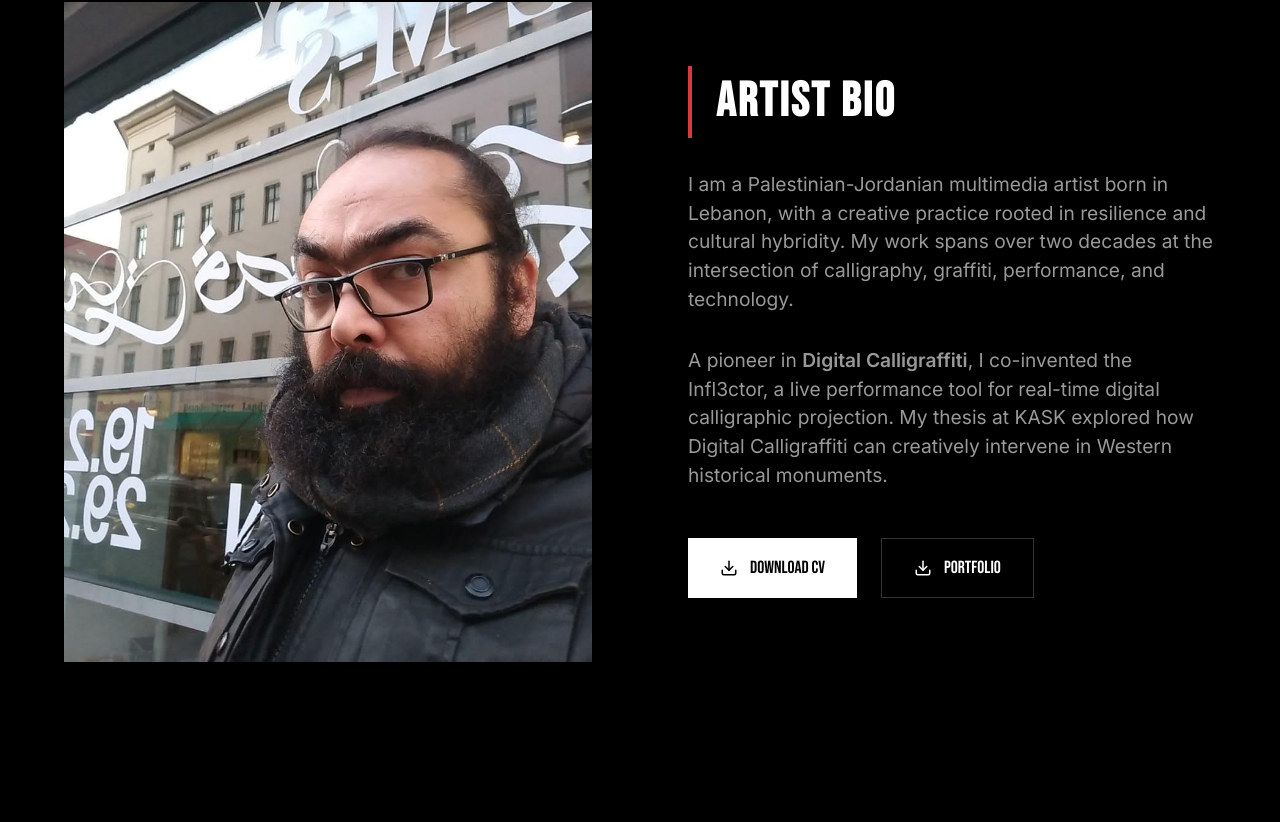
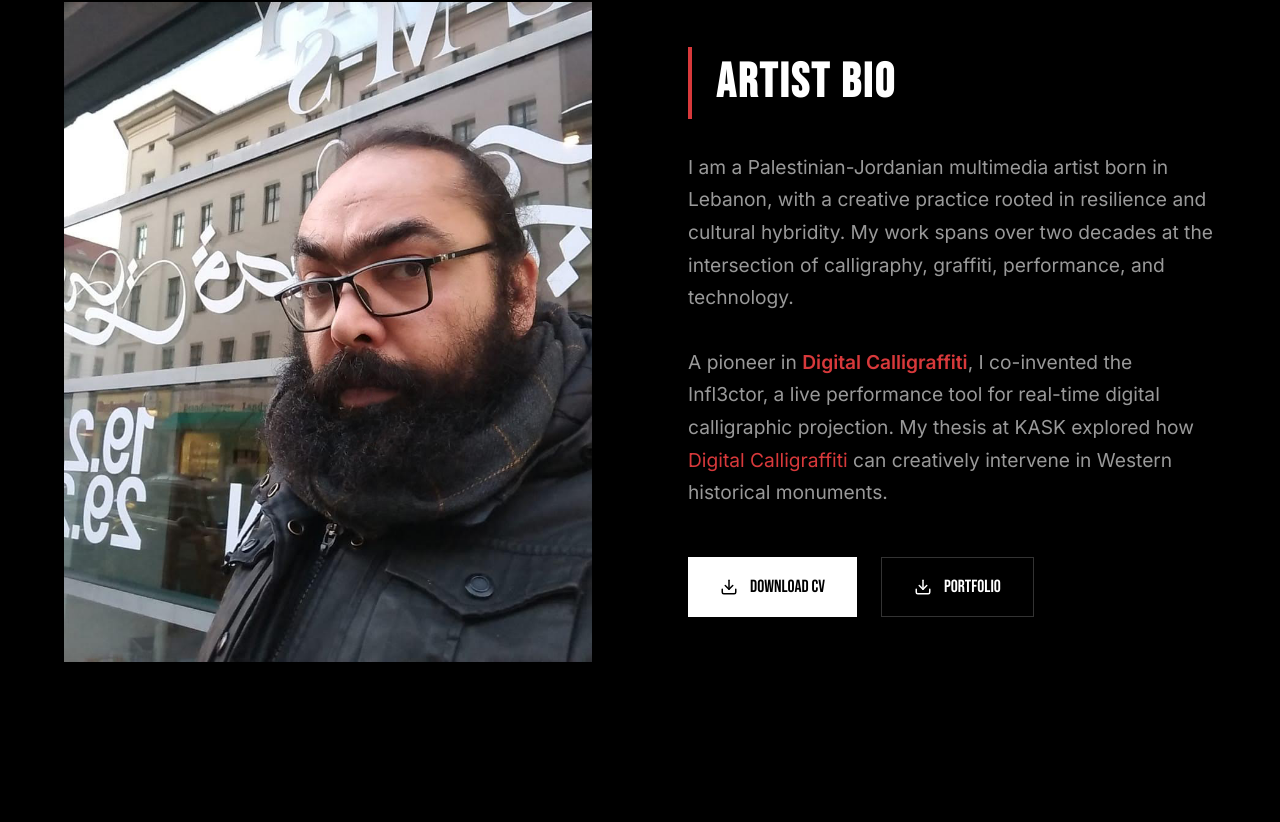
Before and after one commit to 7mz410/el7mz-website, a React (Vite) app: page / in a window 1280 px wide. Shown: the part 958-1780 px from the top of the page. Built offline with nearby package versions, Linux system fonts and the light colour scheme; a web font is replaced by a local one.

Commit message:
Added inline links to bio and updated Merch Store layout to wide

```diff
--- a/src/index.css
+++ b/src/index.css
@@ -104,3 +104,23 @@ a:hover {
 ::-webkit-scrollbar-thumb:hover {
   background: var(--accent-gold);
 }
+
+.bio-p {
+  font-family: var(--font-main);
+  font-size: 1.1rem;
+  line-height: 1.7;
+  color: var(--text-dim);
+  margin-bottom: 1.5rem;
+}
+
+.inline-link {
+  color: var(--accent-gold);
+  text-decoration: none;
+  border-bottom: 1px solid transparent;
+  transition: all 0.3s ease;
+}
+
+.inline-link:hover {
+  border-bottom: 1px solid var(--accent-gold);
+  opacity: 0.8;
+}
--- a/src/pages/Home.tsx
+++ b/src/pages/Home.tsx
@@ -69,7 +69,7 @@ export default function Home() {
               I am a Palestinian-Jordanian multimedia artist born in Lebanon, with a creative practice rooted in resilience and cultural hybridity. My work spans over two decades at the intersection of calligraphy, graffiti, performance, and technology.
             </p>
             <p className="bio-p">
-              A pioneer in <strong>Digital Calligraffiti</strong>, I co-invented the Infl3ctor, a live performance tool for real-time digital calligraphic projection. My thesis at KASK explored how Digital Calligraffiti can creatively intervene in Western historical monuments.
+              A pioneer in <a href="https://digitalcalligraffiti.org/" target="_blank" rel="noreferrer" className="inline-link"><strong>Digital Calligraffiti</strong></a>, I co-invented the Infl3ctor, a live performance tool for real-time digital calligraphic projection. My thesis at KASK explored how <a href="https://digitalcalligraffiti.org/" target="_blank" rel="noreferrer" className="inline-link">Digital Calligraffiti</a> can creatively intervene in Western historical monuments.
             </p>
             <div className="action-btns">
               <a href="/docs/CV_Hamza_Abuayyash_2026.pdf" target="_blank" className="smv-btn primary">
@@ -165,7 +165,7 @@ export default function Home() {
           <div className="store-widget-container mt-5">
             <iframe
               style={{ borderRadius: '24px', border: 'none' }}
-              src="https://embed.creator-spring.com/widget?slug=7mz&per=20&currency=&page=1&layout=carousel-small&theme=dark"
+              src="https://embed.creator-spring.com/widget?slug=7mz&per=20&currency=&page=1&layout=carousel-wide&theme=dark"
               title="7mz Merch store powered by Spring"
               width="100%"
               height="420"
```
